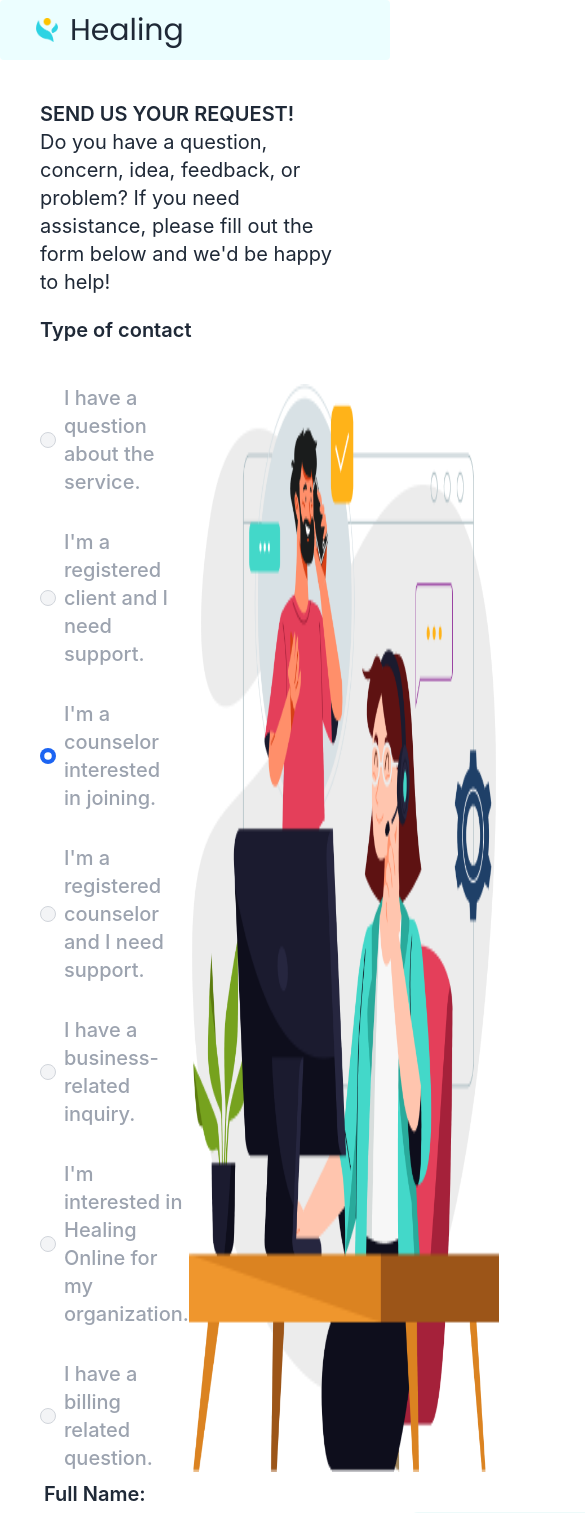
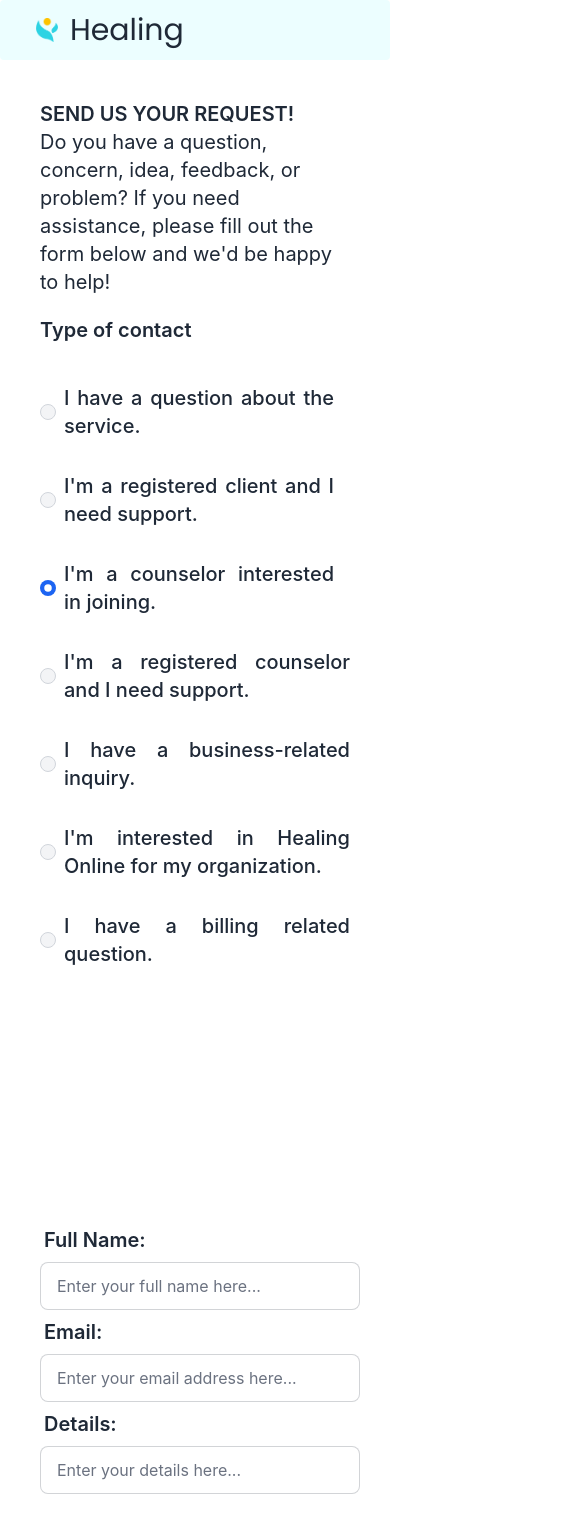
Before and after one commit to TherapyProject/iTherapy, a React (Create React App) app: page /contact in a window 390 px wide. Shown: the top 1513 px of the page, 585 px wide, since content can reach past the window. Built offline with nearby package versions, Linux system fonts and the light colour scheme.

Commit message:
responsive contact us page

```diff
--- a/src/pages/Contact/Contact.js
+++ b/src/pages/Contact/Contact.js
@@ -7,76 +7,168 @@ function Contact() {
     <div className="p-10">
       <div>
         <h1 className="card-title">SEND US YOUR REQUEST!</h1>
-        <p className="text-xl">Do you have a question, concern, idea, feedback, or problem? If you need assistance, please fill out the <br/> form below and we&apos;d be happy to help!</p>
+        <p className="text-xl">
+          Do you have a question, concern, idea, feedback, or problem? If you
+          need assistance, please fill out the <br /> form below and we&apos;d
+          be happy to help!
+        </p>
       </div>
       <div>
-        <h2 className="card-title mt-5 mb-10">Type of contact</h2>
-        <div className="flex justify-between">
-
+        <h2 className="card-title text-center md:card-title mt-5 mb-10">
+          Type of contact
+        </h2>
+        <div className="text-justify md:flex justify-between">
           <div className="flex flex-col text-xl gap-8 ">
             <div className="flex items-center mr-4">
-        <input id="inline-radio" type="radio" value="" name="inline-radio-group" className="w-4 h-4 text-blue-600 bg-gray-100 border-gray-300 focus:ring-blue-500 dark:focus:ring-blue-600 dark:ring-offset-gray-800 focus:ring-2 dark:bg-gray-700 dark:border-gray-600"/>
-        <label htmlFor="inline-radio" className="ml-2  font-medium text-gray-400 dark:text-gray-500">I have a question about the service.</label>
+              <input
+                id="inline-radio"
+                type="radio"
+                value=""
+                name="inline-radio-group"
+                className="w-4 h-4 text-blue-600 bg-gray-100 border-gray-300 focus:ring-blue-500 dark:focus:ring-blue-600 dark:ring-offset-gray-800 focus:ring-2 dark:bg-gray-700 dark:border-gray-600"
+              />
+              <label
+                htmlFor="inline-radio"
+                className="ml-2  font-medium text-black-400 dark:text-gray-500"
+              >
+                I have a question about the service.
+              </label>
             </div>
             <div className="flex items-center mr-4">
-        <input id="inline-2-radio" type="radio" value="" name="inline-radio-group" className="w-4 h-4 text-blue-600 bg-gray-100 border-gray-300 focus:ring-blue-500 dark:focus:ring-blue-600 dark:ring-offset-gray-800 focus:ring-2 dark:bg-gray-700 dark:border-gray-600"/>
-        <label htmlFor="inline-2-radio" className="ml-2  font-medium text-gray-400 dark:text-gray-500">I&apos;m a registered client and I need support.</label>
+              <input
+                id="inline-2-radio"
+                type="radio"
+                value=""
+                name="inline-radio-group"
+                className="w-4 h-4 text-blue-600 bg-gray-100 border-gray-300 focus:ring-blue-500 dark:focus:ring-blue-600 dark:ring-offset-gray-800 focus:ring-2 dark:bg-gray-700 dark:border-gray-600"
+              />
+              <label
+                htmlFor="inline-2-radio"
+                className="ml-2  font-medium text-black-400 dark:text-gray-500"
+              >
+                I&apos;m a registered client and I need support.
+              </label>
             </div>
             <div className="flex items-center mr-4">
-        <input checked id="inline-checked-radio" type="radio" value="" name="inline-radio-group" className="w-4 h-4 text-blue-600 bg-gray-100 border-gray-300 focus:ring-blue-500 dark:focus:ring-blue-600 dark:ring-offset-gray-800 focus:ring-2 dark:bg-gray-700 dark:border-gray-600"/>
-        <label htmlFor="inline-checked-radio" className="ml-2  font-medium text-gray-400 dark:text-gray-500">I&apos;m a counselor interested in joining.</label>
+              <input
+                checked
+                id="inline-checked-radio"
+                type="radio"
+                value=""
+                name="inline-radio-group"
+                className="w-4 h-4 text-blue-600 bg-gray-100 border-gray-300 focus:ring-blue-500 dark:focus:ring-blue-600 dark:ring-offset-gray-800 focus:ring-2 dark:bg-gray-700 dark:border-gray-600"
+              />
+              <label
+                htmlFor="inline-checked-radio"
+                className="ml-2  font-medium text-black-400 dark:text-gray-500"
+              >
+                I&apos;m a counselor interested in joining.
+              </label>
             </div>
             <div className="flex items-center">
-        <input  id="inline-radio" type="radio" value="" name="inline-radio-group" className="w-4 h-4 text-blue-600 bg-gray-100 border-gray-300 focus:ring-blue-500 dark:focus:ring-blue-600 dark:ring-offset-gray-800 focus:ring-2 dark:bg-gray-700 dark:border-gray-600"/>
-        <label htmlFor="inline-disabled-radio" className="ml-2  font-medium text-gray-400 dark:text-gray-500">I&apos;m a registered counselor and I need support.</label>
+              <input
+                id="inline-radio"
+                type="radio"
+                value=""
+                name="inline-radio-group"
+                className="w-4 h-4 text-blue-600 bg-gray-100 border-gray-300 focus:ring-blue-500 dark:focus:ring-blue-600 dark:ring-offset-gray-800 focus:ring-2 dark:bg-gray-700 dark:border-gray-600"
+              />
+              <label
+                htmlFor="inline-disabled-radio"
+                className="ml-2  font-medium text-black-400 dark:text-gray-500"
+              >
+                I&apos;m a registered counselor and I need support.
+              </label>
             </div>
             <div className="flex items-center">
-        <input  id="inline-radio" type="radio" value="" name="inline-radio-group" className="w-4 h-4 text-blue-600 bg-gray-100 border-gray-300 focus:ring-blue-500 dark:focus:ring-blue-600 dark:ring-offset-gray-800 focus:ring-2 dark:bg-gray-700 dark:border-gray-600"/>
-        <label htmlFor="inline-disabled-radio" className="ml-2  font-medium text-gray-400 dark:text-gray-500">I have a business-related inquiry.</label>
+              <input
+                id="inline-radio"
+                type="radio"
+                value=""
+                name="inline-radio-group"
+                className="w-4 h-4 text-blue-600 bg-gray-100 border-gray-300 focus:ring-blue-500 dark:focus:ring-blue-600 dark:ring-offset-gray-800 focus:ring-2 dark:bg-gray-700 dark:border-gray-600"
+              />
+              <label
+                htmlFor="inline-disabled-radio"
+                className="ml-2  font-medium text-black-400 dark:text-gray-500"
+              >
+                I have a business-related inquiry.
+              </label>
             </div>
             <div className="flex items-center">
-        <input  id="inline-radio" type="radio" value="" name="inline-radio-group" className="w-4 h-4 text-blue-600 bg-gray-100 border-gray-300 focus:ring-blue-500 dark:focus:ring-blue-600 dark:ring-offset-gray-800 focus:ring-2 dark:bg-gray-700 dark:border-gray-600"/>
-        <label htmlFor="inline-disabled-radio" className="ml-2  font-medium text-gray-400 dark:text-gray-500">I&apos;m interested in Healing Online for my organization.</label>
+              <input
+                id="inline-radio"
+                type="radio"
+                value=""
+                name="inline-radio-group"
+                className="w-4 h-4 text-blue-600 bg-gray-100 border-gray-300 focus:ring-blue-500 dark:focus:ring-blue-600 dark:ring-offset-gray-800 focus:ring-2 dark:bg-gray-700 dark:border-gray-600"
+              />
+              <label
+                htmlFor="inline-disabled-radio"
+                className="ml-2  font-medium text-black-400 dark:text-gray-500"
+              >
+                I&apos;m interested in Healing Online for my organization.
+              </label>
             </div>
             <div className="flex items-center">
-        <input  id="inline-radio" type="radio" value="" name="inline-radio-group" className="w-4 h-4 text-blue-600 bg-gray-100 border-gray-300 focus:ring-blue-500 dark:focus:ring-blue-600 dark:ring-offset-gray-800 focus:ring-2 dark:bg-gray-700 dark:border-gray-600"/>
-        <label htmlFor="inline-disabled-radio" className="ml-2  font-medium text-gray-400 dark:text-gray-500">I have a billing related question.</label>
+              <input
+                id="inline-radio"
+                type="radio"
+                value=""
+                name="inline-radio-group"
+                className="w-4 h-4 text-blue-600 bg-gray-100 border-gray-300 focus:ring-blue-500 dark:focus:ring-blue-600 dark:ring-offset-gray-800 focus:ring-2 dark:bg-gray-700 dark:border-gray-600"
+              />
+              <label
+                htmlFor="inline-disabled-radio"
+                className="ml-2  font-medium text-black-400 dark:text-gray-500"
+              >
+                I have a billing related question.
+              </label>
             </div>
-
           </div>
+          <div className="invisible md:visible">
             <img src={Image} alt="Contact Us" />
+          </div>
         </div>
       </div>
 
       <div className="flex">
-
-          <div className='grid grid-cols-2 space-x-52 '>
-
+        <div className="flex flex-col md:grid grid-cols-2 space-x-52 ">
           <div className="form-control w-full max-w-xs">
             <label className="label">
               <span className="card-title">Full Name:</span>
             </label>
-    <input type="text" placeholder="Enter your full name here..." className="input input-bordered w-full max-w-xs" />
+            <input
+              type="text"
+              placeholder="Enter your full name here..."
+              className="input input-bordered w-full max-w-xs"
+            />
             <div className="form-control w-full max-w-xs">
               <label className="label">
                 <span className="card-title">Email:</span>
               </label>
-    <input type="text" placeholder="Enter your email address here..." className="input input-bordered w-full max-w-xs" />
+              <input
+                type="text"
+                placeholder="Enter your email address here..."
+                className="input input-bordered w-full max-w-xs"
+              />
               <div className="form-control w-full max-w-xs">
                 <label className="label">
                   <span className="card-title">Details:</span>
                 </label>
-    <input type="text" placeholder="Enter your details here..." className="input input-bordered w-full max-w-xs" />
-    <button className="btn btn-info mt-10" type="button">SUBMIT</button>
-
+                <input
+                  type="text"
+                  placeholder="Enter your details here..."
+                  className="input input-bordered w-full max-w-xs"
+                />
+                <button className="btn btn-info mt-10" type="button">
+                  SUBMIT
+                </button>
+              </div>
             </div>
           </div>
 
-
-    </div>
-
-    <div className="card w-72 bg-teal-50 text-primary-content mt-10 p-5 ">
-
+          <div className="justify-self-start md: card w-72 bg-teal-50 text-primary-content mt-10 p-5 ">
             <h2 className="card-title text-black">Find Us At:</h2>
             <div className="card-body text-black">
               <p>Nergiz Plaza</p>
@@ -84,17 +176,12 @@ function Contact() {
               <p>Bakhtiyari Street 40m</p>
               <p>Erbil, Iraq</p>
               <p>44001</p>
-
             </div>
           </div>
         </div>
-
       </div>
     </div>
-
   );
 }
 
-
-
 export default Contact;
```
Lines whose indentation alone changed are shown as unchanged.
